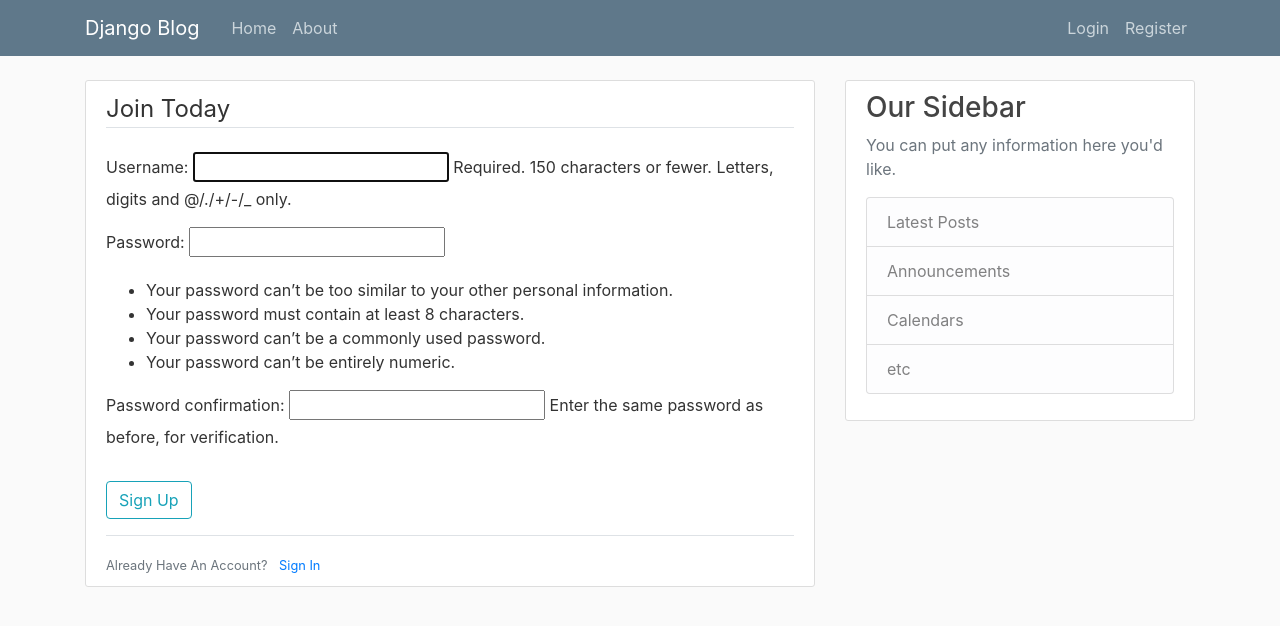
After one commit to osamaaliarshad/Django_tutorial_blog, a Django app: page /register in a window 1280 px wide. The commit adds this page. Shown: the top 626 px of the page. Run offline with Django 3.2, Linux system fonts and the light colour scheme; some libraries are stand-ins or nearby versions.

Commit message:
users view added

```diff
--- a/blog_project/blog/templates/blog/base.html
+++ b/blog_project/blog/templates/blog/base.html
@@ -43,6 +43,13 @@
     <main role="main" class="container">
       <div class="row">
         <div class="col-md-8">
+          {% if messages %}
+            {% for messages in messages %}
+              <div class="alert ">
+
+              </div>
+            {% endfor %}
+          {% endif %}
           {% block content %}{% endblock %}
         </div>
         <div class="col-md-4">
--- a/blog_project/django_project/urls.py
+++ b/blog_project/django_project/urls.py
@@ -15,8 +15,11 @@ Including another URLconf
 """
 from django.contrib import admin
 from django.urls import path, include
+from users import views as user_views
 
 urlpatterns = [
     path('admin/', admin.site.urls),
+    path('register', user_views.register, name = 'register'),
     path('', include('blog.urls')),
+
 ]
--- /dev/null
+++ b/blog_project/users/templates/users/register.html
@@ -0,0 +1,21 @@
+{% extends "blog/base.html" %}
+{% block content %}
+    <div class="content-section">
+      <form method="POST">
+        {% csrf_token %}
+        <fieldset class="form-group">
+          <legend class="border-bottom mb-4">Join Today</legend>
+          {{form.as_p}}
+        </fieldset>
+        <div class="form-group">
+          <button class = "btn btn-outline-info" type="submit">Sign Up</button>
+
+        </div>
+      </form>
+      <div class="border-top pt-3">
+        <small class="text-muted">
+          Already Have An Account? <a class="ml-2" href="#">Sign In</a>
+        </small>
+      </div>
+    </div>
+{% endblock content %}
--- a/blog_project/users/views.py
+++ b/blog_project/users/views.py
@@ -1,7 +1,15 @@
-from django.shortcuts import render
+from django.shortcuts import render, redirect
 from django.contrib.auth.forms import UserCreationForm
+from django.contrib import messages
 
 
 def register(request):
-    form = UserCreationForm()
+    if request.method == 'POST':
+        form = UserCreationForm(request.POST)
+        if form.is_valid():
+            username = form.cleaned_data.get('username')
+            messages.success(request, f'Account created for {username}!')
+            return redirect('blog-home')
+    else:
+        form = UserCreationForm()
     return render(request, 'users/register.html', {'form': form})
```
